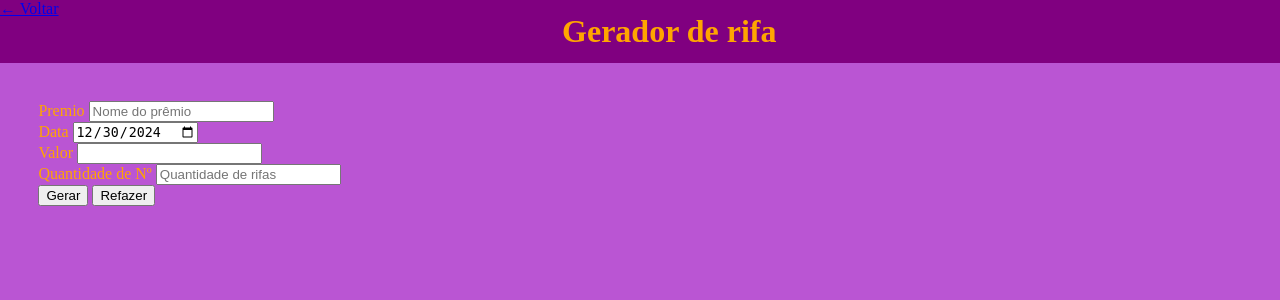
After one commit to EntonyDias/PHP-Projeto1, a PHP site: page /Atividades/Atividade2/Atividade2.php in a window 1280 px wide. The commit adds this page. Shown: the top 300 px of the page. Run offline with PHP 8.4, Linux system fonts and the light colour scheme.

Commit message:
Atividade 2 não finalizada

```diff
--- a/Atividades/Atividade1/processa_formulario.php
+++ b/Atividades/Atividade1/processa_formulario.php
@@ -28,7 +28,7 @@ if (
 
    $dataNasc = $_POST['dataNasc'];
    //maneira de extrair uma parte da data
-   $anoNasc = date("y", strtotime($dataNasc));
+   $anoNasc = date("Y", strtotime($dataNasc));
    $mesNasc = date("m", strtotime($_POST['dataNasc']));
    $diaNasc = date("d", strtotime($_POST['dataNasc']));
 
--- /dev/null
+++ b/Atividades/Atividade2/Atividade2.php
@@ -0,0 +1,48 @@
+<!DOCTYPE html>
+<html lang="pt-br">
+
+<head>
+   <meta charset="UTF-8">
+   <meta name="viewport" content="width=device-width, initial-scale=1.0">
+   <title>Gerador de rifa</title>
+   <link rel="stylesheet" href="style.css">
+</head>
+
+<body>
+   <!--CABECALHO-->
+   <header>
+      <a href="../../index.php">← Voltar</a>
+      <h1 id="titulo">Gerador de rifa</h1>
+   </header>
+   <!--MONTAGEM DA RIFA-->
+   <main>
+      <form action="./rifa.php" method="POST">
+         <!--premio-->
+         <label for="premio">Premio</label>
+         <input type="text" name="premio" id="premio" maxlength="30" placeholder="Nome do prêmio" required>
+
+         <!--data-->
+         <br>
+         <label for="data">Data</label>
+         <input type="date" name="data" id="data" value="2024-12-30" required>
+
+         <!--valor-->
+         <br>
+         <label for="valor">Valor</label>
+         <input type="number" name="valor" id="valor" step="1.0" required>
+
+         <!--quantidade-->
+         <br>
+         <label for="premio">Quantidade de Nº</label>
+         <input type="number" name="quant" id="quant" placeholder="Quantidade de rifas" required>
+
+         <!--botões-->
+         <br>
+         <input type="submit" value="Gerar">
+         <input type="reset" value="Refazer">
+      </form>
+   </main>
+   <script src="script.js"></script>
+</body>
+
+</html>
--- /dev/null
+++ b/Atividades/Atividade2/style.css
@@ -0,0 +1,40 @@
+html, body{ margin: 0; padding: 0; background-color: mediumorchid;}
+
+header{color: orange; background-color: purple;  display: flex; text-align: center;}
+
+main{color: orange; background-color:mediumorchid; margin: 3%;}
+
+#titulo{
+   text-align: center;
+   margin: auto;
+   margin-top: 1%;
+   margin-bottom: 1%;
+}
+
+#rifa{
+   margin-left: 1%;
+   margin-top: 1%;
+   display: flex;
+   text-align: center;
+   border: solid;
+   border-radius: 3px;
+   border-width: 8px;
+   border-color: darkviolet;
+   max-width: 400px;
+   min-width: 400px;
+}
+
+#info{
+   min-width: 250px;
+   max-width: 250px;
+}
+
+#usu{
+   min-width: 150px;
+   max-width: 150px;
+   border-right: solid;
+   border-radius: 3px;
+   border-width: 3px;
+   border-color: darkviolet;
+   border-right-style: dashed;
+}
--- a/index.php
+++ b/index.php
@@ -17,7 +17,7 @@
    <main>
       <div class="container">
          <!--Lista de Atividades-->
-         <ul id="listaExercicios">
+         <ul id="listaAtividades">
             <li>
                <p>Atividade</p>
                <img src="" alt="Pagina da 1ª Atividade">
@@ -28,7 +28,7 @@
                <p>Atividade</p>
                <img src="" alt="Pagina da 2ª Atividade">
                <p></p>
-               <a href="">Visitar</a>
+               <a href="./Atividades/Atividade2/Atividade2.php">Visitar</a>
             </li>
             <li>
                <p>Atividade</p>
@@ -71,7 +71,7 @@
                <p>Treino</p>
                <img src="" alt="Pagina do 2º Treino">
                <p></p>
-               <a href="">Visitar</a>
+               <a href="./Treinos/Treino2.php">Visitar</a>
             </li>
             <li>
                <p>Treino</p>
```
Also changed, not shown: Atividades/Atividade2/rifa.php (added, +50 -0 lines), Treinos/Treino2.php (+18 -4 lines), 1 other file.
